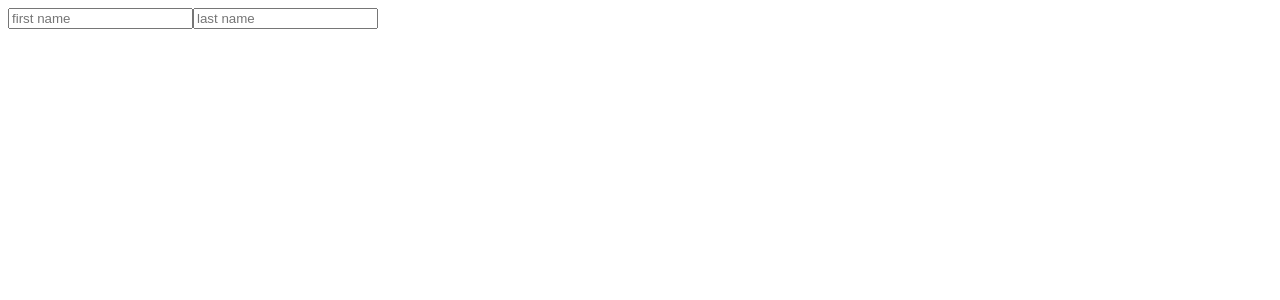
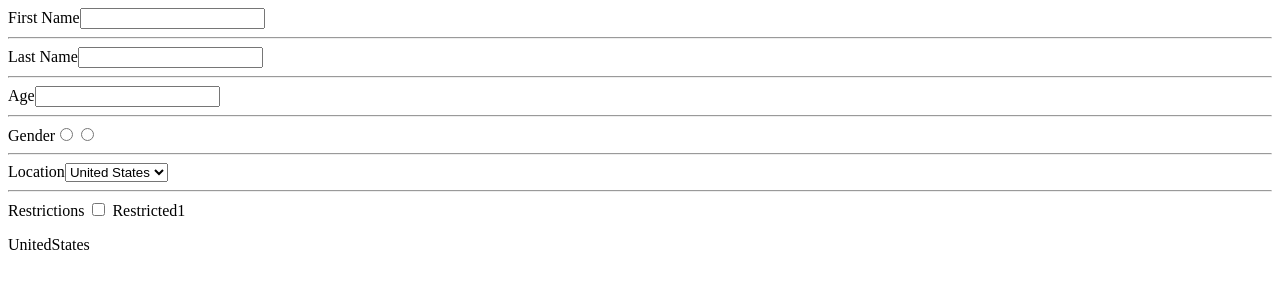
Before and after one commit to jhpp114/Front_End_CSS, a React (Create React App) app in the folder reactTutorial/my-app/: page / in a window 1280 px wide. Shown: the top 300 px of the page. Built offline with nearby package versions, Linux system fonts and the light colour scheme.

Commit message:
working on react form practice

```diff
--- a/reactTutorial/my-app/src/MyApp.js
+++ b/reactTutorial/my-app/src/MyApp.js
@@ -12,6 +12,7 @@ import React from 'react'
 // import ConditionContainer from './components/conditional/ConditionContainer'
 // import APIData from './components/APIData/APIData'
 import FormPartOne from './components/formPart1/FormPartOne'
+import FromPartThree from './components/formPrac2/FormPractThree'
 const MyApp = () => {
     return (
         <div>
@@ -26,7 +27,8 @@ const MyApp = () => {
             <StateInOut/> */}
             {/* <ConditionContainer/> */}
             {/* <APIData/> */}
-            <FormPartOne/>
+            {/* <FormPartOne/> */}
+            <FromPartThree/>
         </div>
     )
 }
--- /dev/null
+++ b/reactTutorial/my-app/src/components/formPrac2/FormPractThree.js
@@ -0,0 +1,80 @@
+import React from "react"
+
+class FormPractThree extends React.Component {
+    constructor() {
+        super();
+        this.state = {
+            firstName : ""
+        ,   lastName: ""
+        ,   age: ""
+        ,   gender: ""
+        ,   location: 'UnitedStates'
+        ,   isRestricted: false
+        }
+        this.handleChange = this.handleChange.bind(this);
+    }
+    handleChange(event) {
+        const name = event.target.name;
+        const value = event.target.value;
+        const type = event.target.type;
+        const checked = event.target.checked;
+        type === 'checkbox' ? this.setState({[name]: checked}) : this.setState({[name]: value})
+    }
+    render() {
+        return (
+            <form>
+                <label>First Name</label>
+                <input type="text"
+                        name="firstName"
+                        value={this.state.firstName}
+                        onChange={this.handleChange}/>
+                <br/>
+                <hr/>
+                <label>Last Name</label>
+                <input type="text"
+                        name="lastName"
+                        value={this.state.lastName}
+                        onChange={this.handleChange}/>
+                <br/>
+                <hr/>
+                <label>Age</label>
+                <input type="number"
+                        name="age"
+                        value={this.state.age}
+                        onChange={this.handleChange}/>
+                <br/>
+                <hr/>
+                <label>Gender</label>
+                <input type="radio"
+                        name="gender"
+                        value="male"
+                        onChange={this.handleChange}/>
+                <input type="radio"
+                        name="gender"
+                        value="female"
+                        onChange={this.handleChange}/>
+                <br/>
+                <hr/>
+                <label>Location</label>
+                <select value={this.state.location}
+                        onChange={this.handleChange}
+                        name="location">
+                        <option value="UnitedStates">United States</option>
+                        <option value="SouthKorea">South Korea</option>
+                        <option value="France">France</option>
+                </select>
+                <br/>
+                <hr/>
+                <label>Restrictions </label>
+                <input type="checkbox"
+                        name="isRestricted"
+                        checked={this.state.isRestricted}
+                        onChange={this.handleChange}/> Restricted1
+                <p>{this.state.firstName} {this.state.lastName} {this.state.age} {this.state.gender}
+                    {this.state.location} {this.state.isRestricted}
+                </p>
+            </form>
+        )
+    }
+}
+export default FormPractThree
```
